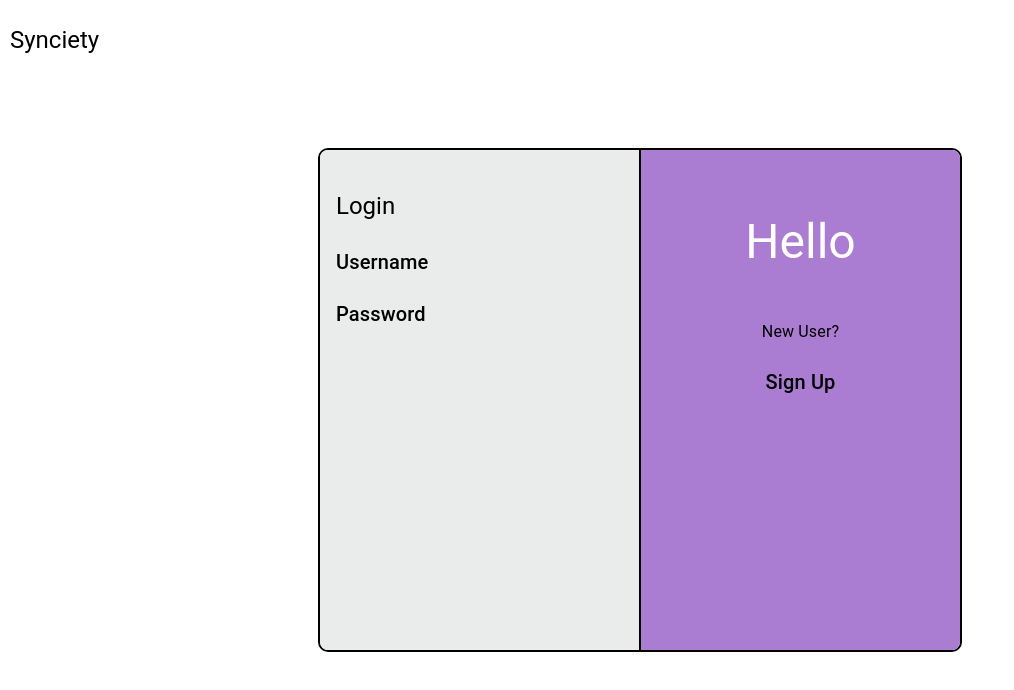
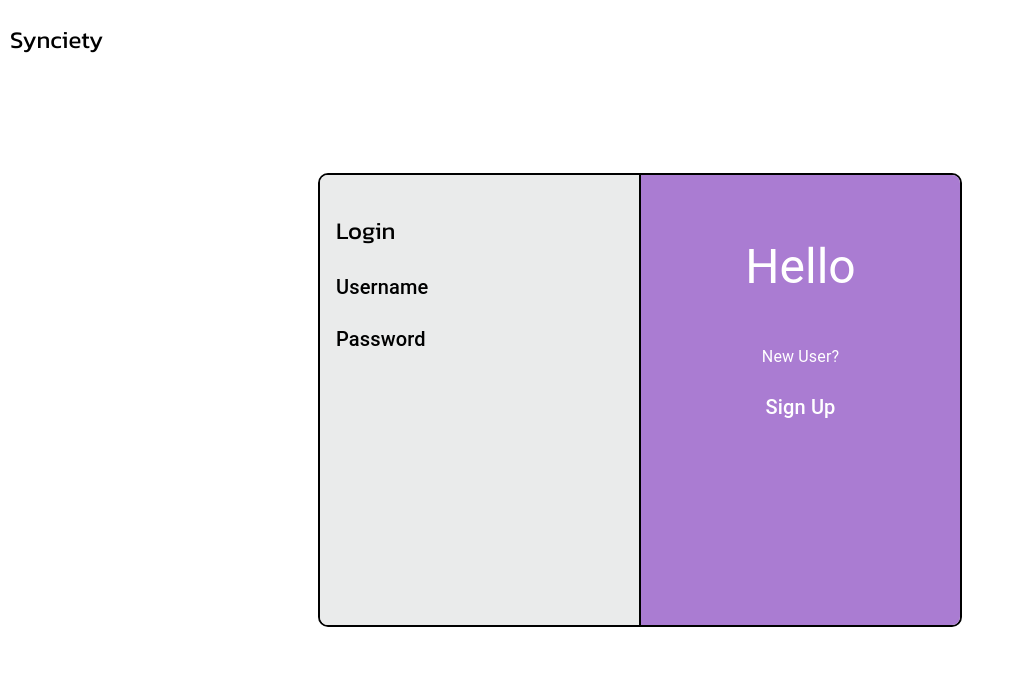
Before and after one commit to devsoc-unsw/trainee-emperor-24t3, a React (Vite) app in the folder frontend/Emperor/: page /LogIn in a window 1280 px wide. Shown: the top 690 px of the page, without its empty margins (0-1014 px from the left). Built offline with nearby package versions, Linux system fonts and the light colour scheme.

Commit message:
Added Kanit font

```diff
--- a/frontend/Emperor/src/App.css
+++ b/frontend/Emperor/src/App.css
@@ -11,3 +11,11 @@ body {
   min-height: 100vh;
 
 }
+
+@font-face {
+  font-family: kanit;
+  src: url(../public/Kanit-Regular.ttf);
+}
+.kanit {
+  font-family: kanit;
+}
--- a/frontend/Emperor/src/pages/LogIn.tsx
+++ b/frontend/Emperor/src/pages/LogIn.tsx
@@ -8,6 +8,8 @@ export const LogIn = () => {
             <Box sx = {{
                 minHeight: '100vh',
                 backgroundColor: 'white',
+                margin: '0',
+                padding: '0',
             }}>
                 <Box sx = {{
                     position: 'absolute',
@@ -15,7 +17,7 @@ export const LogIn = () => {
                     left: '10px',
                 }}>
                     <Typography variant="h5">
-                        <p>Synciety</p>
+                        <p className="kanit">Synciety</p>
                     </Typography>
                 </Box>
 
@@ -26,7 +28,7 @@ export const LogIn = () => {
                     border: 2,
                     overflow: 'hidden',
                     width: '50%',
-                    height: '500px',
+                    height: '450px',
                     margin: '0',
                     top: '50%',
                     left: '50%',
@@ -37,10 +39,9 @@ export const LogIn = () => {
                         backgroundColor: '#EAEBEB',
                         color: 'black',
                         width: '50%',
-                        height: '500px',
                     }}>
                         <Typography variant="h5">
-                            <p>Login</p>
+                            <p className="kanit">Login</p>
                         </Typography>
                         <Typography variant="h6">
                             <p>Username</p>
@@ -55,7 +56,6 @@ export const LogIn = () => {
                         color: 'black',
                         borderLeft: 2,
                         width: '50%',
-                        height: '500px',
                         textAlign: 'center',
 
                     }}>
@@ -64,10 +64,14 @@ export const LogIn = () => {
                         }}>
                             <p>Hello</p>
                         </Typography>
-                        <Typography variant="subtitle1">
+                        <Typography variant="subtitle1" sx = {{
+                            color: 'white'
+                        }}>
                             <p>New User?</p>
                         </Typography>
-                        <Typography variant="h6">
+                        <Typography variant="h6" sx = {{
+                            color: 'white'
+                        }}>
                             <p>Sign Up</p>
                         </Typography>
                     </Box>
```
Also changed, not shown: frontend/Emperor/public/Kanit-Regular.ttf (added).
